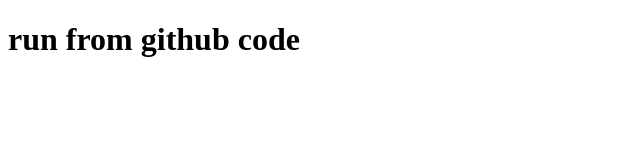
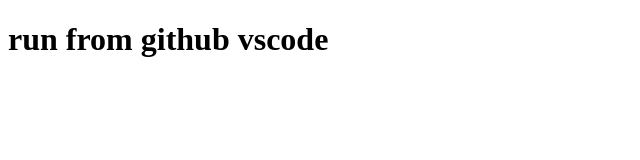
Before and after one commit to itsmiashish/js-hindi, a plain HTML site: page basic_2/index.html in a window 1280 px wide. Shown: the full height of the page, 0-640 px from the left. Drawn offline with Linux system fonts and the light colour scheme.

Commit message:
index file

```diff
--- a/basic_2/index.html
+++ b/basic_2/index.html
@@ -6,6 +6,6 @@
     <title>Document</title>
 </head>
 <body>
-    <h1>run from github code </h1>
+    <h1>run from github vscode </h1>
 </body>
 </html>
```
